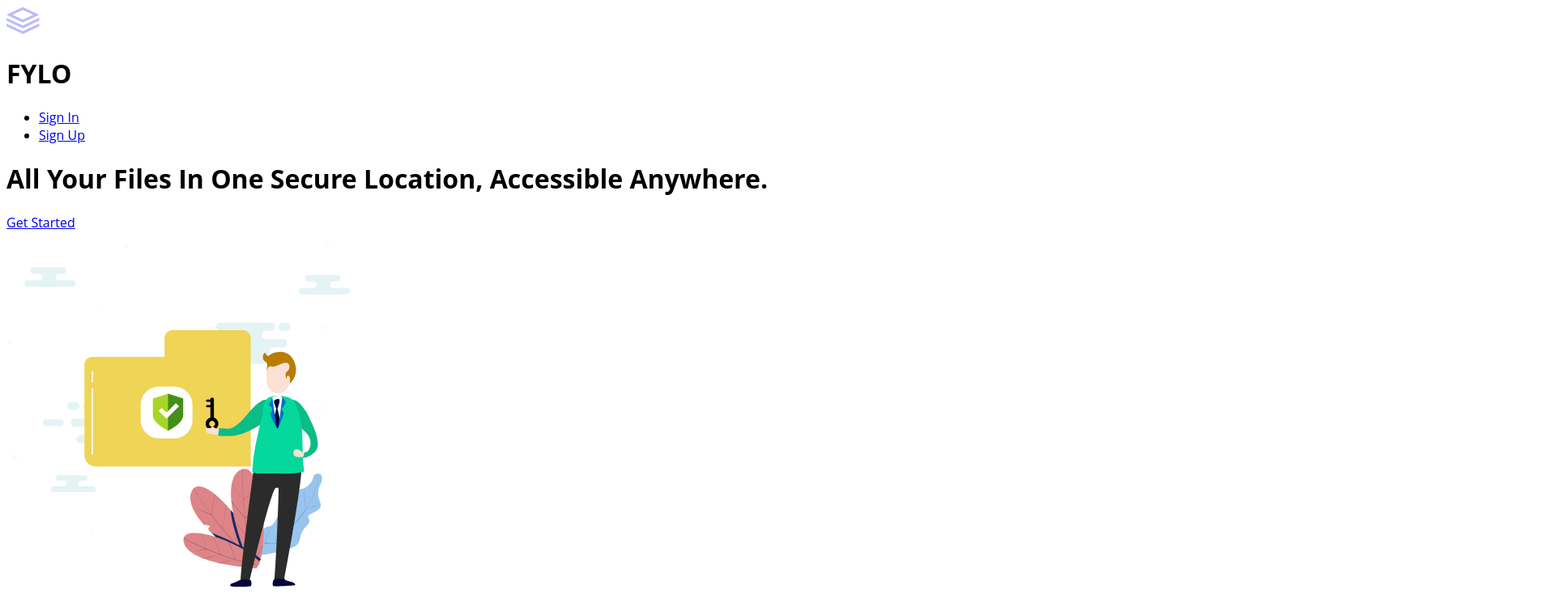
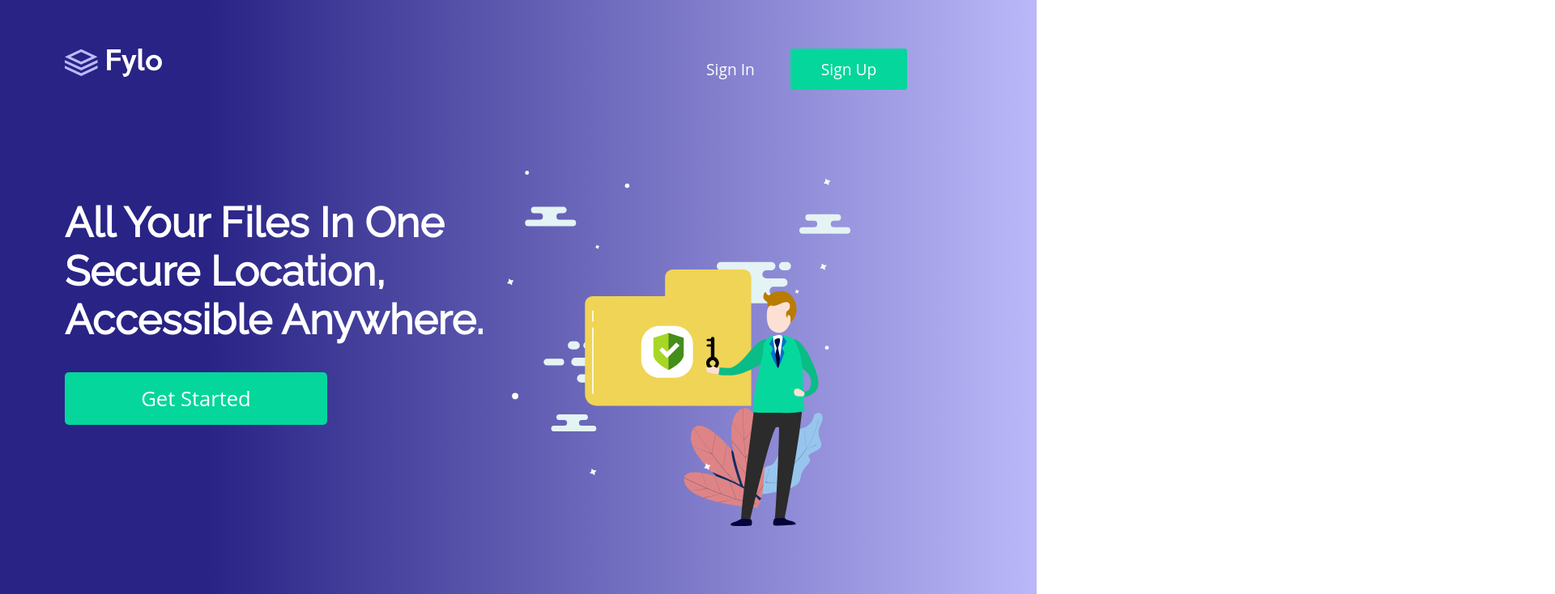
Before and after one commit to Bijoualid/Fylo, a plain HTML site: page index.html in a window 1280 px wide. Shown: the top 734 px of the page at 81% size, 1920 px wide, since content can reach past the window. Drawn offline with Linux system fonts and the light colour scheme.

Commit message:
update index.html and complete header part css

```diff
--- a/index.html
+++ b/index.html
@@ -2,8 +2,9 @@
 <html>
   <head>
     <meta charset="utf-8">
-    <link rel="stylesheet" media="screen and (min-width: 1280px)" href="style.css" />
-    <link rel="stylesheet" media="screen and (max-width : 1440px)" href="mediaqueries.css" />
+    <link rel="stylesheet" media="screen and (min-width: 1280px)" href="style.css">
+    <link rel="stylesheet" media="screen and (max-width : 1440px)" href="mediaqueries.css">
+    <link rel="stylesheet" href="https://fonts.googleapis.com/css?family=Raleway">
     <link rel="icon" href="images/favicon.png">
     <title>Fylo</title>
   </head>
@@ -17,15 +18,13 @@
 
           <div class="logo">
             <img src="images/logo.svg" alt="logo">
-            <h1>FYLO</h1>
           </div>
 
           <nav>
-            <ul>
-              <li><a href="#">Sign In</a></li>
-              <li><a href="#" class="Sign-Up">Sign Up</a></li>
-            </ul>
+            <a href="#">Sign In</a>
+            <a href="#" class="Sign-Up">Sign Up</a>
           </nav>
+
         </div>
 
 
@@ -55,28 +54,28 @@
             <div class="box-article">
 
               <div class="box-1">
-                <h1>All platforms, all devices, all your files</h1>
+                <h2>All platforms, all devices, all your files</h2>
                 <p>lorem ipsum dolor sit amet, consectetur adipiscing elit, Aliquam egestas, elit sit amet fermemtum viverra, ipsum dolor
                   vehicula leo, ac accumsan magna tellus sed leo.
                 </p>
               </div>
 
               <div class="box-2">
-                <h1>Real-Time collaboration</h1>
+                <h2>Real-Time collaboration</h2>
                 <p>lorem ipsum dolor sit amet, consectetur adipiscing elit, Aliquam egestas, elit sit amet fermemtum viverra, ipsum dolor
                   vehicula leo, ac accumsan magna tellus sed leo.
                 </p>
               </div>
 
               <div class="box-3">
-                <h1>Security you can trust</h1>
+                <h2>Security you can trust</h2>
                 <p>lorem ipsum dolor sit amet, consectetur adipiscing elit, Aliquam egestas, elit sit amet fermemtum viverra, ipsum dolor
                   vehicula leo, ac accumsan magna tellus sed leo.
                 </p>
               </div>
 
               <div class="box-4">
-                <h1>Automatic backups</h1>
+                <h2>Automatic backups</h2>
                 <p>lorem ipsum dolor sit amet, consectetur adipiscing elit, Aliquam egestas, elit sit amet fermemtum viverra, ipsum dolor
                   vehicula leo, ac accumsan magna tellus sed leo.
                 </p>
--- a/style.css
+++ b/style.css
@@ -1,4 +1,108 @@
 body
 {
   font-family: 'Open Sans', sans-serif;
+  margin: 0;
 }
+
+
+h1, h2
+{
+  font-family: 'Raleway', sans-serif;
+  font-weight: 700;
+}
+
+
+header
+{
+  background: linear-gradient(to right, hsl(243, 58%, 33%) 20%, hsl(243, 86%, 85%));
+}
+
+
+.header-top
+{
+  display: flex;
+  justify-content: space-between;
+  padding-top: 60px;
+}
+
+
+.logo
+{
+  margin-left: 80px;
+}
+
+
+nav
+{
+  margin-right: 120px;
+}
+
+
+nav a
+{
+  color: white;
+  text-decoration: none;
+  margin-right: 40px;
+  font-size: 1.2rem;
+}
+
+
+.Sign-Up
+{
+  display: inline-block;
+  background-color: hsl(163, 95%, 43%);
+  text-align: center;
+  width: 120px;
+  padding: 12px 12px;
+  border-radius: 3px;
+}
+
+
+.header-intro
+{
+  display: flex;
+  justify-content: space-between;
+  margin-top: 100px;
+  padding-bottom: 150px;
+}
+
+
+.intro
+{
+  color: white;
+  width: 45%;
+  margin-left: 80px;
+  font-size: 1.6rem;
+}
+
+
+.btn
+{
+  font-size: 1.6rem;
+  display: inline-block;
+  background-color: hsl(163, 95%, 43%);
+  color: white;
+  text-decoration: none;
+  text-align: center;
+  width: 300px;
+  padding: 15px 12px;
+  border-radius: 5px;
+}
+
+
+.header-intro img
+{
+  margin-right: 230px;
+}
+
+
+.diagonal
+{
+  height: 200px;
+  width: 200%;
+  background-color: white;
+  position: relative;
+  top: 135px;
+  right: 10px;
+  transform: rotate(4deg);
+}
```
